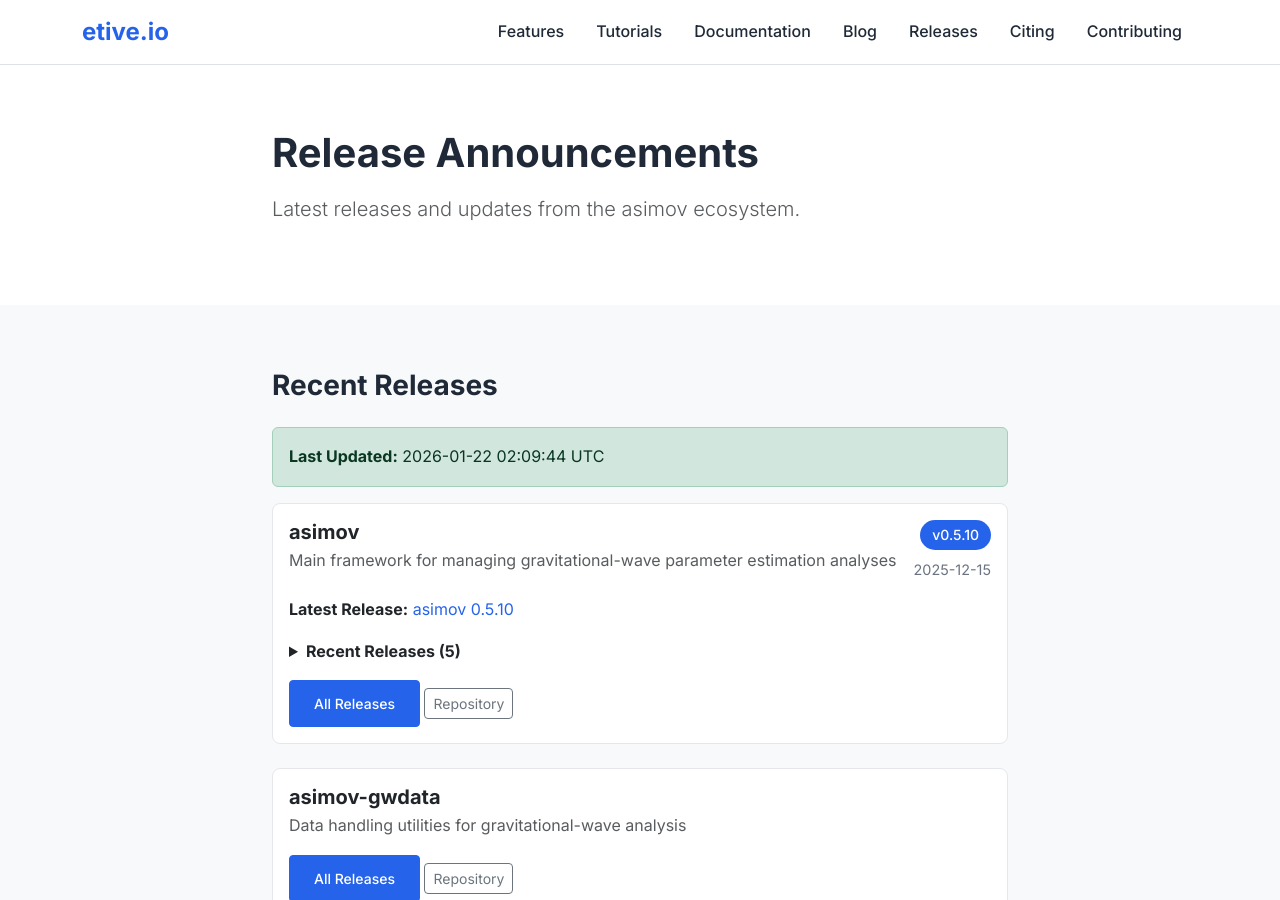
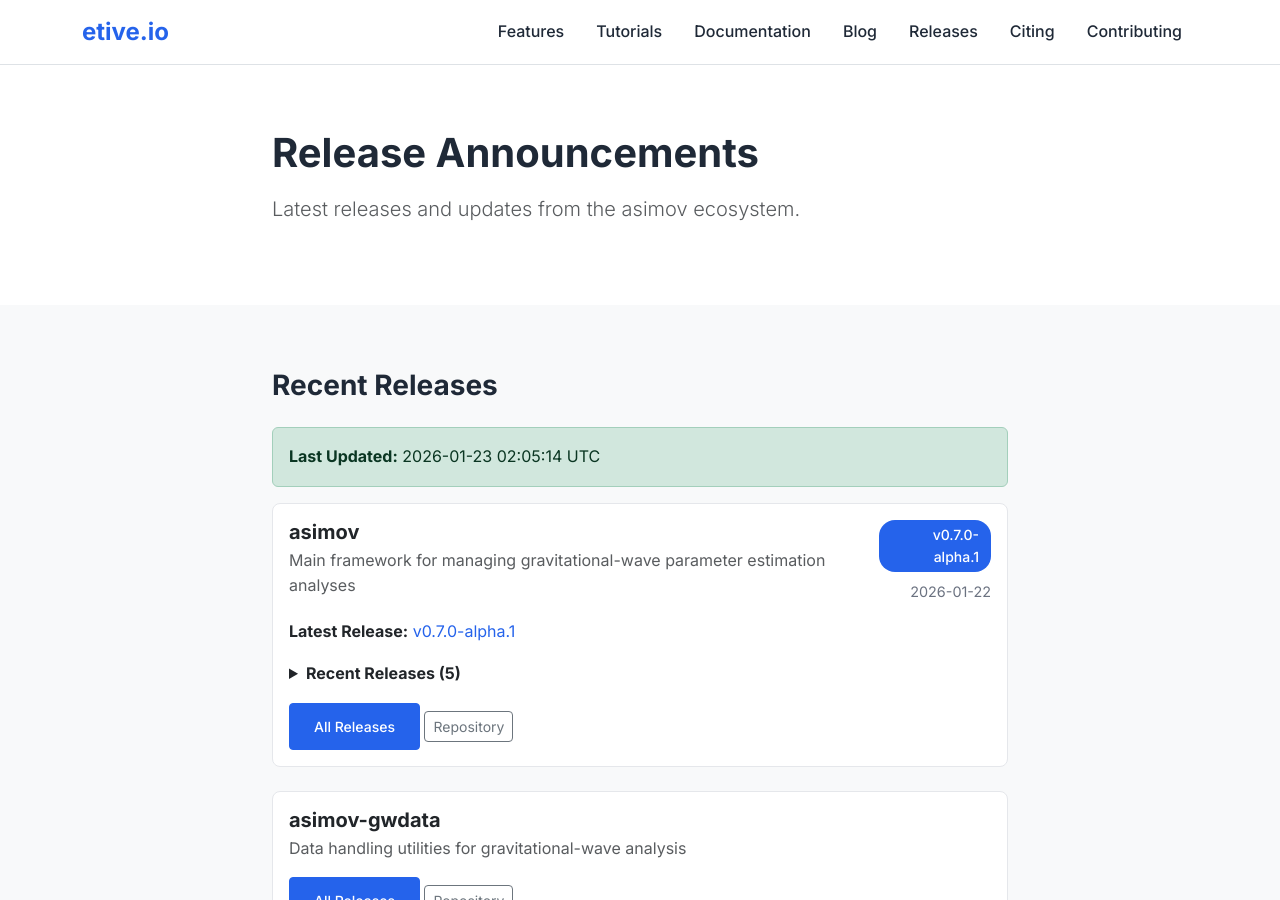
Before and after one commit to etive-io/website, a Jekyll site: the page built from releases.md, in a window 1280 px wide and 900 px high. Built offline with Jekyll 4.4.1, drawn with Linux system fonts in a browser that asks for light colours.

Commit message:
Update release data [automated]

```diff
--- a/_data/releases.yml
+++ b/_data/releases.yml
@@ -1,12 +1,16 @@
-last_updated: 2026-01-22 02:09:44 UTC
+last_updated: 2026-01-23 02:05:14 UTC
 projects:
 - name: asimov
   latest_release:
-    version: v0.5.10
-    name: asimov 0.5.10
-    published_at: '2025-12-15'
-    url: https://github.com/etive-io/asimov/releases/tag/v0.5.10
+    version: v0.7.0-alpha.1
+    name: v0.7.0-alpha.1
+    published_at: '2026-01-22'
+    url: https://github.com/etive-io/asimov/releases/tag/v0.7.0-alpha.1
   recent_releases:
+  - version: v0.7.0-alpha.1
+    name: v0.7.0-alpha.1
+    published_at: '2026-01-22'
+    url: https://github.com/etive-io/asimov/releases/tag/v0.7.0-alpha.1
   - version: v0.5.10
     name: asimov 0.5.10
     published_at: '2025-12-15'
@@ -23,10 +27,6 @@ projects:
     name: asimov 0.6.0
     published_at: '2025-12-15'
     url: https://github.com/etive-io/asimov/releases/tag/v0.6.0
-  - version: v0.5.8
-    name: v0.5.8
-    published_at: '2024-10-25'
-    url: https://github.com/etive-io/asimov/releases/tag/v0.5.8
 - name: asimov-gwdata
   latest_release: null
   recent_releases: []
```
